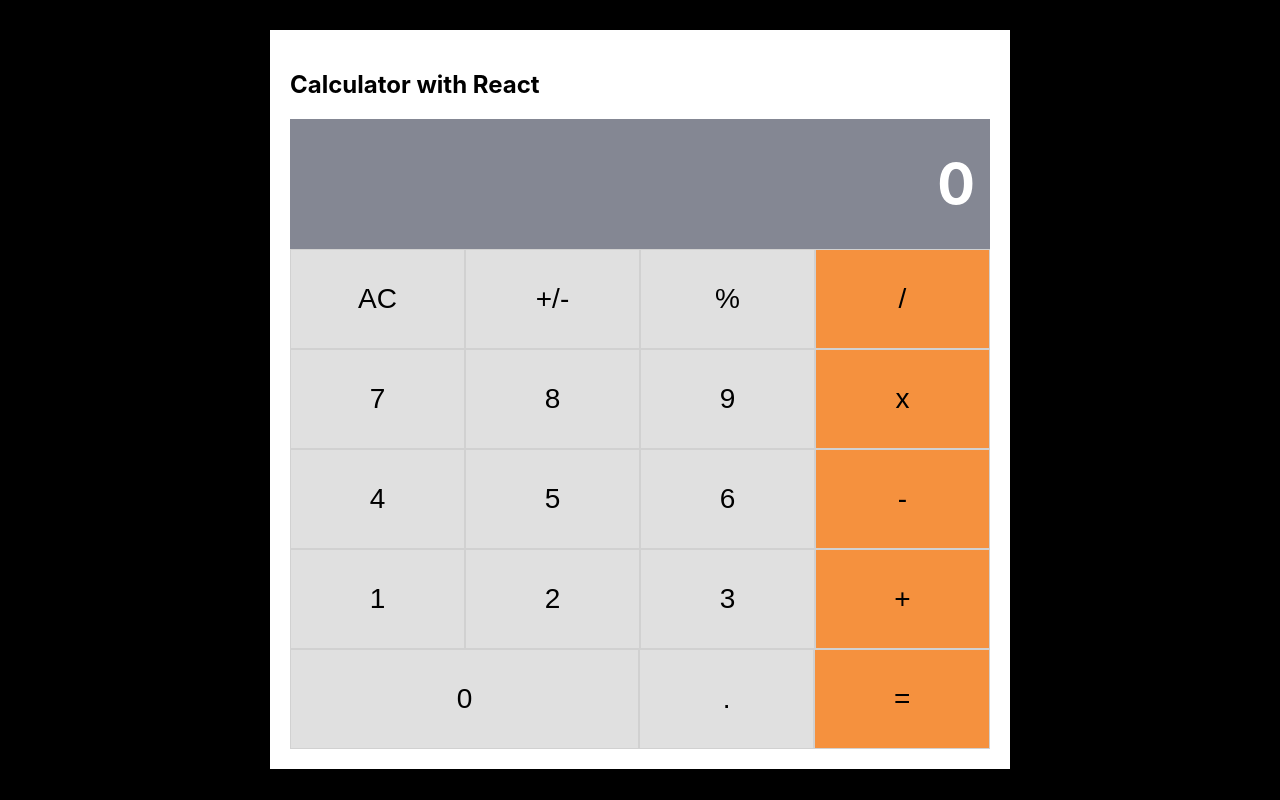
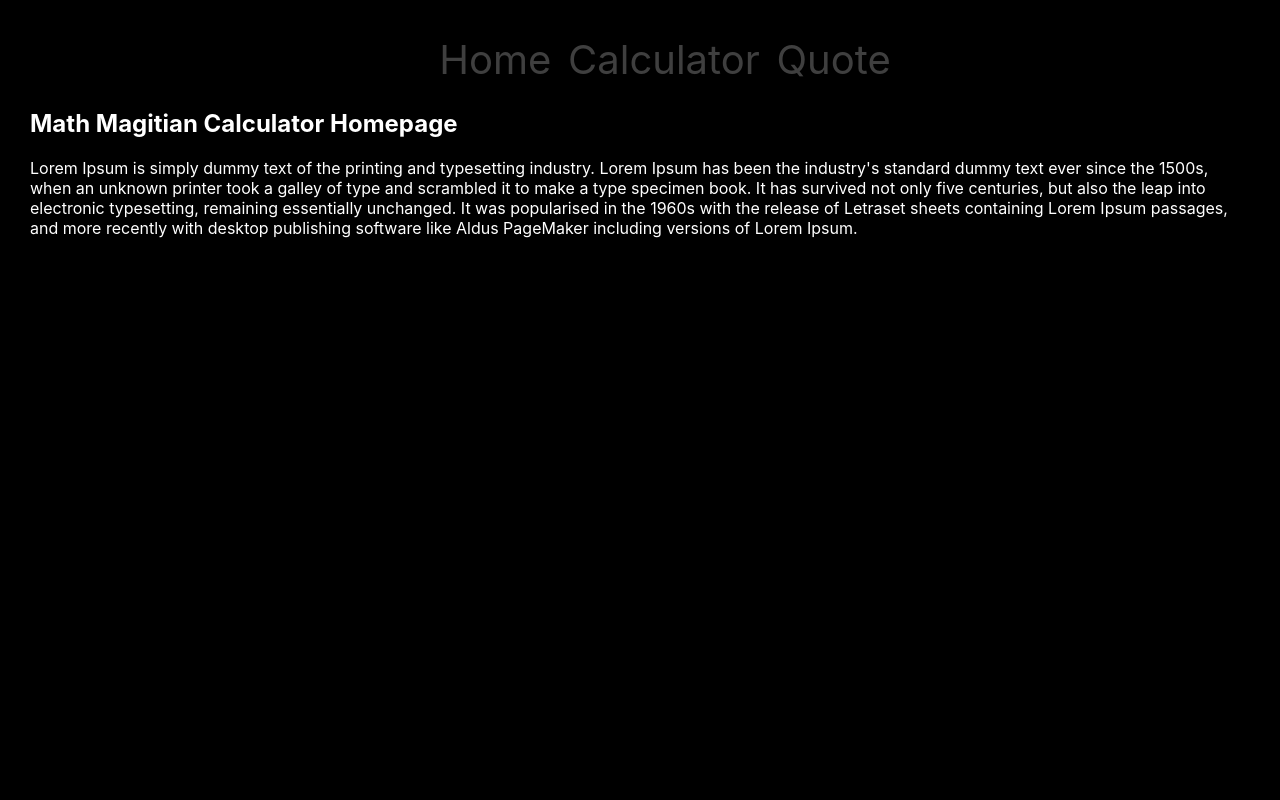
Before and after one commit to RaminMammadzada/calculator-with-react, a React (Create React App) app: page / in a window 1280 px wide. Built offline with nearby package versions, Linux system fonts and the light colour scheme.

Commit message:
Add routes to page. Add home, quote, and navbar components.

```diff
--- a/package.json
+++ b/package.json
@@ -7,11 +7,12 @@
     "@testing-library/react": "^11.2.5",
     "@testing-library/user-event": "^12.8.1",
     "big.js": "^6.0.3",
+    "prop-types": "^15.7.2",
     "react": "^17.0.1",
     "react-dom": "^17.0.1",
+    "react-router-dom": "^5.2.0",
     "react-scripts": "4.0.3",
-    "web-vitals": "^1.1.0",
-    "prop-types": "^15.7.2"
+    "web-vitals": "^1.1.0"
   },
   "scripts": {
     "start": "react-scripts start",
--- /dev/null
+++ b/src/Routes.js
@@ -0,0 +1,19 @@
+import React from 'react';
+import { BrowserRouter, Switch, Route } from 'react-router-dom';
+import App from './components/App';
+import Home from './components/Home';
+import Quote from './components/Quote';
+import Navbar from './components/Navbar';
+
+const Routes = () => (
+  <BrowserRouter>
+    <Navbar />
+    <Switch>
+      <Route path="/calculator" component={App} />
+      <Route path="/quote" component={Quote} />
+      <Route path="/" component={Home} />
+    </Switch>
+  </BrowserRouter>
+);
+
+export default Routes;
--- /dev/null
+++ b/src/components/Home.js
@@ -0,0 +1,21 @@
+import React from 'react';
+
+const Home = () => (
+  <>
+    <div>
+      <h2>Math Magitian Calculator Homepage</h2>
+      <p>
+        Lorem Ipsum is simply dummy text of the printing and typesetting industry.
+        Lorem Ipsum has been the industry&apos;s standard dummy text ever since the 1500s,
+        when an unknown printer took a galley of type and scrambled it to make a type
+        specimen book. It has survived not only five centuries, but also the leap into
+        electronic typesetting, remaining essentially unchanged. It was popularised in
+        the 1960s with the release of Letraset sheets containing Lorem Ipsum passages,
+        and more recently with desktop publishing software like Aldus PageMaker including
+        versions of Lorem Ipsum.
+      </p>
+    </div>
+  </>
+);
+
+export default Home;
--- /dev/null
+++ b/src/components/Navbar.css
@@ -0,0 +1,19 @@
+.navbar {
+  display: flex;
+  color: #fff;
+  font-size: 40px;
+  padding: 5px;
+  border-bottom: 1px;
+}
+
+.nav-item {
+  flex: 2 2 43%;
+  margin: 0 1%;
+  padding: 0 1%;
+  text-decoration: none;
+  color: rgb(63, 63, 63);
+}
+
+.nav-item:hover {
+  color: rgb(255, 255, 255);
+}
--- /dev/null
+++ b/src/components/Navbar.js
@@ -0,0 +1,13 @@
+import React from 'react';
+import { Link } from 'react-router-dom';
+import './Navbar.css';
+
+const Navbar = () => (
+  <div className="navbar">
+    <Link className="nav-item" to="/">Home </Link>
+    <Link className="nav-item" to="/calculator">Calculator </Link>
+    <Link className="nav-item" to="/quote">Quote</Link>
+  </div>
+);
+
+export default Navbar;
--- /dev/null
+++ b/src/components/Quote.js
@@ -0,0 +1,11 @@
+import React from 'react';
+
+const Quote = () => (
+  <>
+    <div>
+      <h3>Today&apos;s quote: &apos;&apos;Use it, or loose it!&apos;&apos;</h3>
+    </div>
+  </>
+);
+
+export default Quote;
--- a/src/index.css
+++ b/src/index.css
@@ -26,3 +26,9 @@
     'Courier New',
     monospace;
 }
+
+#root {
+  display: flex;
+  flex-direction: column;
+  color: #fff;
+}
--- a/src/index.js
+++ b/src/index.js
@@ -1,11 +1,11 @@
 import React from 'react';
 import ReactDOM from 'react-dom';
 import './index.css';
-import App from './components/App';
+import Routes from './Routes';
 
 ReactDOM.render(
   <React.StrictMode>
-    <App />
+    <Routes />
   </React.StrictMode>,
   document.getElementById('root'),
 );
```
Also changed, not shown: 2 other files (tests, documents, lock files or other folders).
